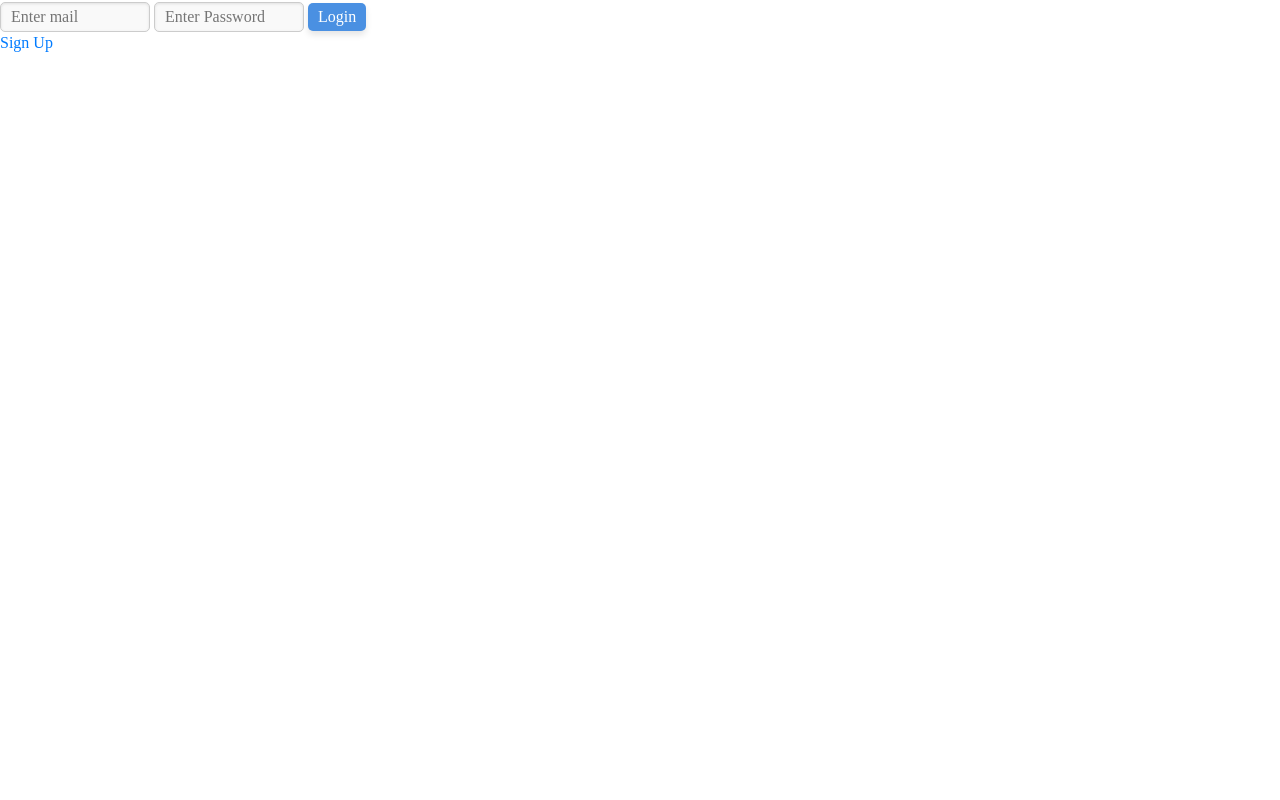
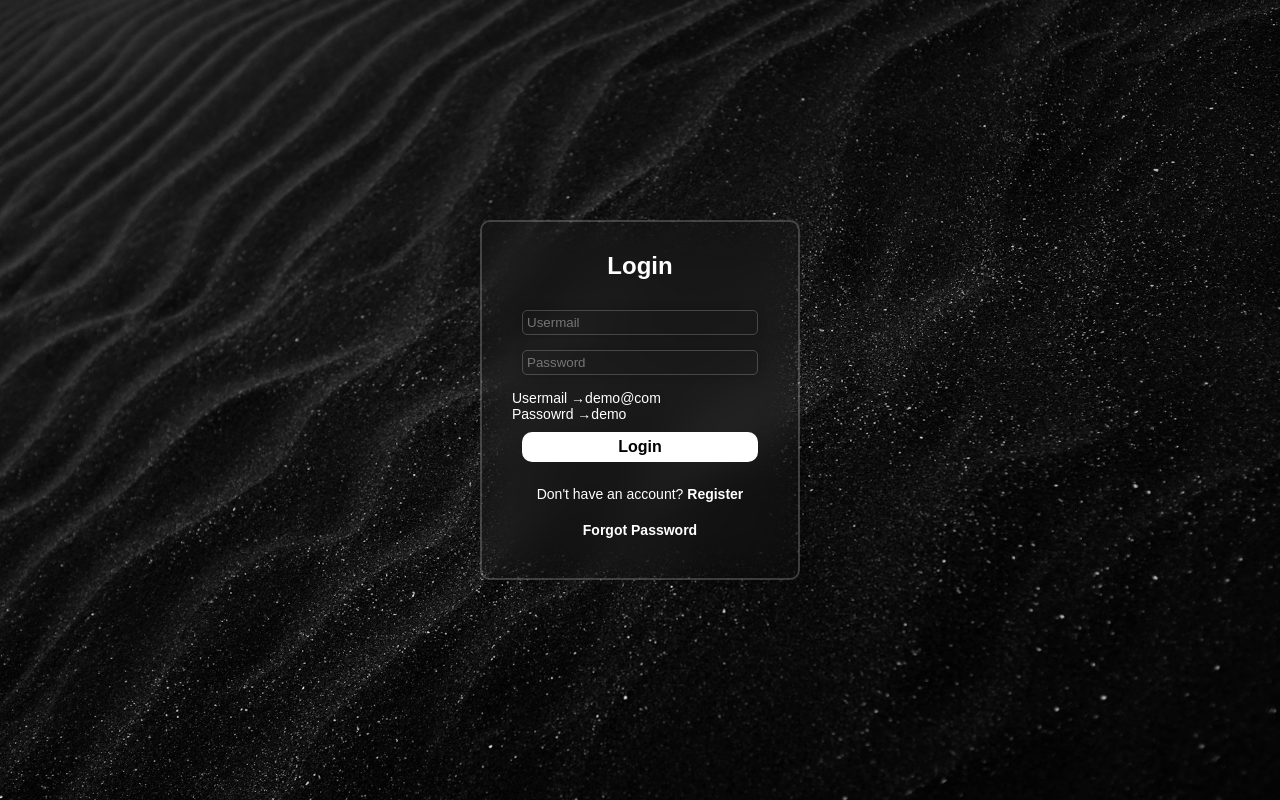
Before and after one commit to abdul7to7/GC_Final_AWS, a website: page frontend/index.html in a window 1280 px wide. Drawn offline with nearby package versions, Linux system fonts and the light colour scheme.

Commit message:
login page fixed

```diff
--- a/frontend/index.html
+++ b/frontend/index.html
@@ -3,30 +3,59 @@
   <head>
     <meta charset="UTF-8" />
     <meta name="viewport" content="width=device-width, initial-scale=1.0" />
-    <title>GC | Login</title>
+    <title>Group Chat</title>
+  </head>
   <link rel="stylesheet" href="./login.css" />
-  </head>
   <body>
-    <form id="loginForm">
+    <div class="mainContainer">
+      <h2 id="loginHeading">Login</h2>
+      <div class="formContainer">
+        <form class="loginForm" id="loginForm">
+          <div class="loginFormItem flexSpaceBetween">
             <input
-        type="text"
+              type="email"
               name="mail"
-        placeholder="Enter mail"
               id="loginMail"
+              placeholder="Usermail"
               required
             />
+          </div>
+          <div class="loginFormItem flexSpaceBetween">
             <input
               type="password"
               name="password"
-        placeholder="Enter Password"
               id="loginPassword"
+              placeholder="Password"
               required
             />
-      <button>Login</button>
+          </div>
+          <div>
+            <p>Usermail &#8594;demo@com</p>
+            <p>Passowrd &#8594;demo</p>
+          </div>
+
+          <div class="loginFormItem flexCenter">
+            <button class="btn" type="submit" id="loginButton">Login</button>
+          </div>
         </form>
+      </div>
+      <br />
+      <br />
+      <br />
       <div>
-      <a href="./signup.html">Sign Up</a>
+        <p>
+          Don't have an account?
+          <a href="./signup.html">Register</a>
+        </p>
+        <a id="forgot-password">Forgot Password</a>
+        <form id="forgot-password-form" style="display: none">
+          <label>Enter email</label>
+          <input type="text" name="mail" id="forgot-password-mail" />
+          <button class="btn" id="send-link-btn">Send Link</button>
+        </form>
+      </div>
     </div>
   </body>
-  <script src="login.js"></script>
+  <script src="https://cdnjs.cloudflare.com/ajax/libs/axios/1.7.2/axios.min.js"></script>
+  <script src="./login.js"></script>
 </html>
--- a/frontend/login.css
+++ b/frontend/login.css
@@ -2,83 +2,129 @@
     margin: 0;
     padding: 0;
     box-sizing: border-box;
+    font-family: sans-serif;
 }
 
-input {
-    width: 150px;
-    padding: 5px 10px;
-    margin: 2px 0;
-    font-size: 1rem;
-    font-family: inherit;
-    border: 1px solid #ccc;
-    border-radius: 5px;
-    outline: none;
-    box-shadow: inset 0 1px 3px rgba(0, 0, 0, 0.1);
-    transition: border-color 0.3s ease, box-shadow 0.3s ease;
-    background-color: #f9f9f9;
-}
-
-input:focus,
-textarea:focus,
-select:focus {
-    border-color: #4a90e2;
-    box-shadow: 0 0 5px rgba(74, 144, 226, 0.3);
-    background-color: #fff;
-}
-
-button {
-    padding: 5px 10px;
-    margin-top: 1px;
-    margin-bottom: 1px;
-    font-size: 1rem;
-    font-family: inherit;
-    font-weight: 400;
-    color: #fff;
-    background-color: #4a90e2;
-    border: none;
-    border-radius: 5px;
-    cursor: pointer;
-    transition: background-color 0.3s ease, box-shadow 0.3s ease;
-    box-shadow: 0 4px 6px rgba(0, 0, 0, 0.1);
-}
-
-button:hover {
-    background-color: #357abd;
-    box-shadow: 0 6px 8px rgba(0, 0, 0, 0.15);
-}
-
-button:active {
-    background-color: #2c6091;
-    box-shadow: 0 3px 5px rgba(0, 0, 0, 0.2);
-}
-
-button:disabled {
-    background-color: #ccc;
-    cursor: not-allowed;
-    box-shadow: none;
+body {
+    background-image: url('./assets/images/olichon.jpg');
+    background-size: cover;
+    display: flex;
+    justify-content: center;
+    align-items: center;
+    width: 100vw;
+    height: 100vh;
 }
 
 a {
     text-decoration: none;
-    color: #007bff;
-    font-weight: 500;
-    transition: color 0.3s ease, text-shadow 0.3s ease;
+    color: inherit;
+    font-family: inherit;
+    font-weight: bolder;
+}
+
+input {
+    width: 100%;
+    height: 100%;
+    background: transparent;
+    color: white;
+    border: 1px solid rgba(255, 255, 255, .2);
+    box-shadow: 0 0 10px rgba(0, 0, 0, .2);
+    border-radius: 5px;
+    margin-bottom: 5px;
+    padding: 4px;
+}
+
+input:focus {
+    background-color: transparent;
+    outline: none;
+    border-color: grey;
 }
 
 
-a:hover,
-a:focus {
-    color: #0056b3;
-    text-shadow: 0 0 5px rgba(0, 123, 255, 0.3);
-    outline: none;
+
+p {
+    width: 100%;
+    font-size: 14px;
+}
+
+.btn {
+    padding: 5px 20px;
+    font-size: 16px;
+    font-weight: 600;
+    color: black;
+    background-color: white;
+    border: none;
+    border-radius: 10px;
+    text-align: center;
+    text-decoration: none;
+    cursor: pointer;
+    transition: background-color 0.3s ease, transform 0.2s ease;
+}
+
+.flexSpaceBetween {
+    display: flex;
+    justify-content: space-between;
+}
+
+.mainContainer {
+    width: 20rem;
+    height: max-content;
+    display: flex;
+    flex-direction: column;
+    justify-content: center;
+    align-items: center;
+    color: white;
+    border: 2px solid rgba(255, 255, 255, .2);
+    backdrop-filter: blur(20px);
+    box-shadow: 0 0 10px rgba(0, 0, 0, .2);
+    border-radius: 10px;
+    padding: 30px 40px;
+}
+
+.formContainer {
+    height: 7rem;
+    width: 16rem;
+    margin: 20px;
 }
 
 
-a:active {
-    color: #004085;
+.loginForm {}
+
+.loginFormItem {
+    margin: 10px;
 }
 
+#loginButton {
+    width: 100%;
+    height: 30px;
+}
 
-a:visited {
-    color: #6c757d;
+#forgot-password {
+    margin: 20px 0 10px 0;
+    display: block;
+    font-size: 14px;
+    text-align: center;
 }
+
+#send-link-btn {
+    font-size: 12px;
+    padding: 5px;
+    border-radius: 5px;
+}
+
+button:disabled {
+    color: black;
+    /* Change text color */
+    background-color: lightgray;
+    /* Set a custom background */
+    opacity: 1;
+    /* Override the default faded look */
+    cursor: not-allowed;
+    /* Keep the cursor style */
+    border: 1px solid black;
+    /* Define a custom border */
+}
+
+#forgot-password:hover {
+    cursor: pointer;
+}
--- a/frontend/login.js
+++ b/frontend/login.js
@@ -19,6 +19,9 @@ document.getElementById("loginForm").addEventListener("submit", async (e) => {
 });
 
 async function getAuth(mail, password) {
+  [...document.getElementsByClassName("btn")].forEach((btn) => {
+    btn.setAttribute("disabled", true);
+  });
   try {
     let res = await fetch(`${server}/auth/login`, {
       method: "POST",
@@ -35,4 +38,7 @@ async function getAuth(mail, password) {
   } catch (e) {
     console.log(e);
   }
+  [...document.getElementsByClassName("btn")].forEach((btn) => {
+    btn.removeAttribute("disabled");
+  });
 }
```
Also changed, not shown: frontend/assets/images/olichon.jpg (added). Lines whose indentation alone changed are shown as unchanged.
